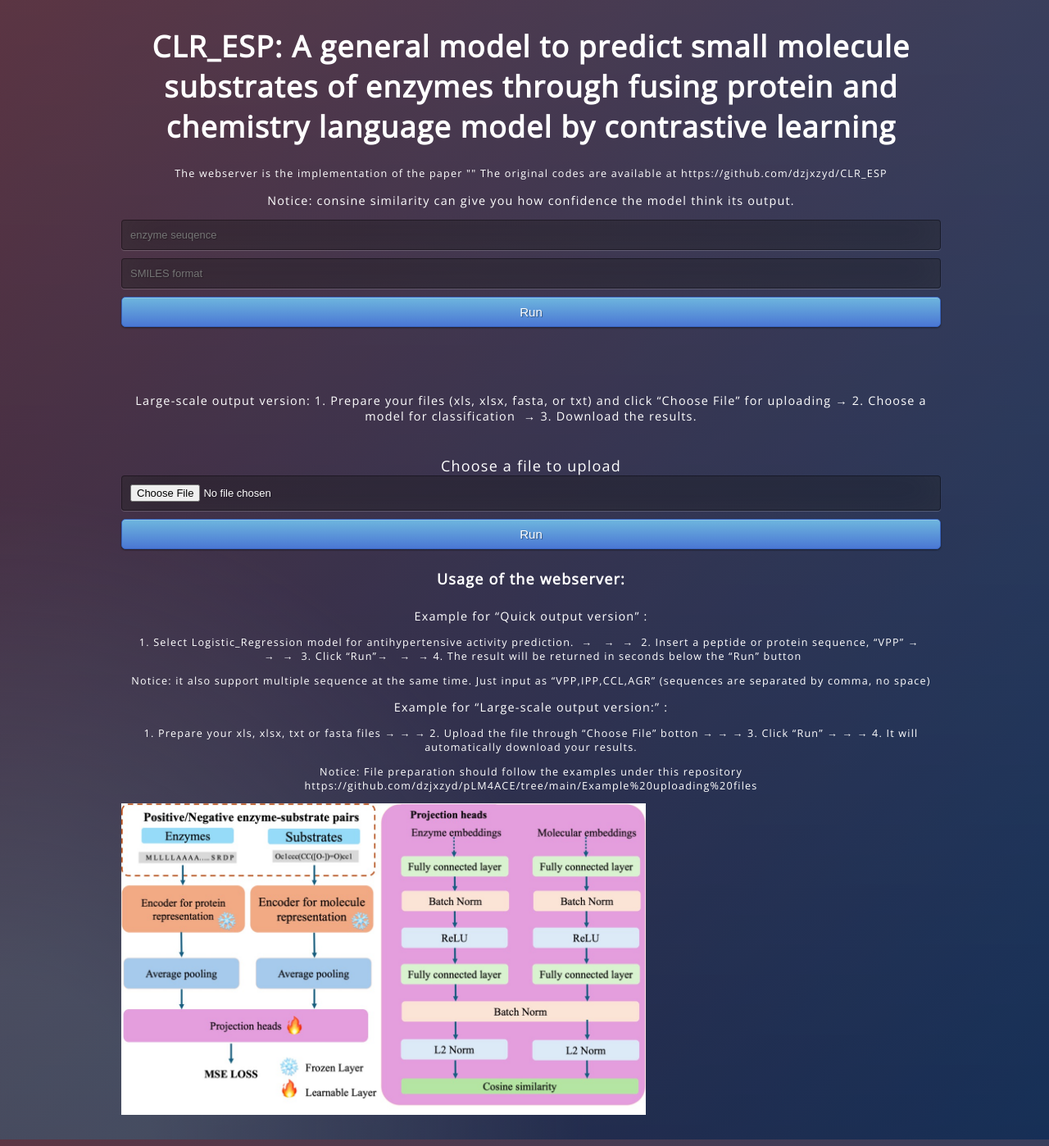
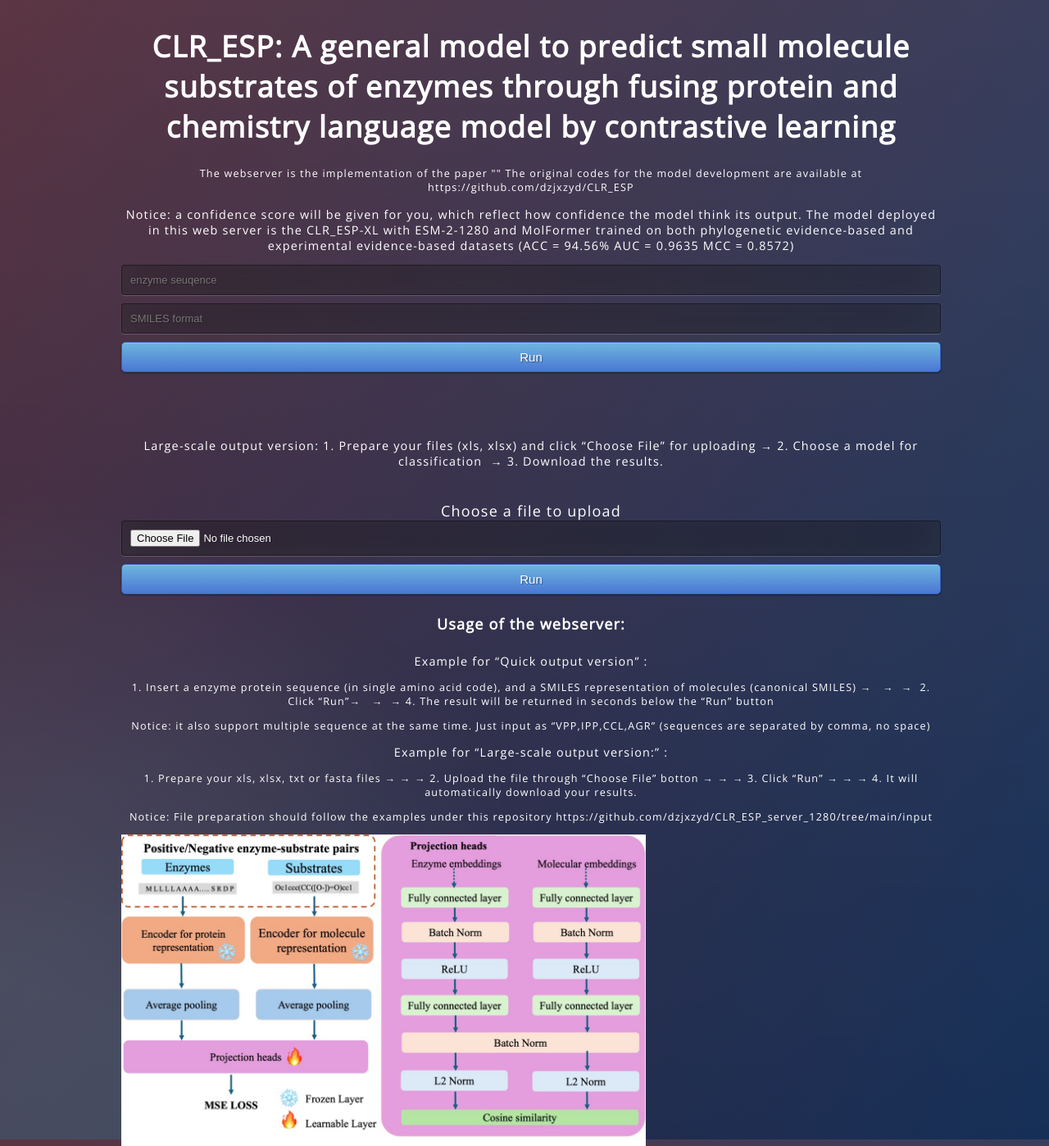
Before and after one commit to dzjxzyd/FusionESP_server_1280, a Flask app: page / in a window 1280 px wide. Shown: the whole page at 82% size. Run offline with Flask 3, Linux system fonts and the light colour scheme; parts of the project's set-up code (start-up, migrations or seed data) failed here and were passed over; some web fonts are replaced.

Commit message:
Update index.html

```diff
--- a/templates/index.html
+++ b/templates/index.html
@@ -22,8 +22,8 @@
 <body>
     <div class="content">
         <h1>CLR_ESP: A general model to predict small molecule substrates of enzymes through fusing protein and chemistry language model by contrastive learning </h1>
-        <p style="font-size:70%">The webserver is the implementation of the paper "" The original codes are available at https://github.com/dzjxzyd/CLR_ESP</p>
-	<p style="font-size:80%">Notice: consine similarity can give you how confidence the model think its output. </p>
+        <p style="font-size:70%">The webserver is the implementation of the paper "" The original codes for the model development are available at https://github.com/dzjxzyd/CLR_ESP</p>
+	<p style="font-size:80%">Notice: a confidence score will be given for you, which reflect how confidence the model think its output. The model deployed in this web server is the  CLR_ESP-XL with ESM-2-1280 and MolFormer trained on both phylogenetic evidence-based and experimental evidence-based datasets (ACC = 94.56%	AUC = 0.9635	MCC = 0.8572)</p>
         <form action="{{url_for('predict')}}" method="post">
             <input type="text" name="Enzyme_sequence" placeholder="enzyme seuqence" required="required" />
             <input type="text" name="molecule_SMILES" placeholder="SMILES format" required="required" />
@@ -33,7 +33,7 @@
 
         <br/>
         <br/>
-        <p style="font-size:80%">Large-scale output version: 1. Prepare your files (xls, xlsx, fasta, or txt) and click “Choose File” for uploading → 2. Choose a model for classification  → 3. Download the results. </p>
+        <p style="font-size:80%">Large-scale output version: 1. Prepare your files (xls, xlsx) and click “Choose File” for uploading → 2. Choose a model for classification  → 3. Download the results. </p>
         <form action="{{url_for('pred_with_file')}}" method="post" enctype = "multipart/form-data">
         <br>
             <label for="Peptide_sequences">Choose a file to upload</label>
@@ -42,11 +42,11 @@
         </form>
         <h4>Usage of the webserver:</h4>
         <p style="font-size:80%"> Example for “Quick output version” : </p>
-        <p style="font-size:70%">1. Select Logistic_Regression model for antihypertensive activity prediction.   →   →  →  2. Insert a peptide or protein sequence, “VPP” →   →  →  3. Click “Run”→   →  → 4. The result will be returned in seconds below the “Run” button</p>
+        <p style="font-size:70%">1. Insert a enzyme protein sequence (in single amino acid code), and a SMILES representation of molecules (canonical SMILES) →   →  →  2. Click “Run”→   →  → 4. The result will be returned in seconds below the “Run” button</p>
         <p style="font-size:70%">Notice: it also support multiple sequence at the same time. Just input as “VPP,IPP,CCL,AGR” (sequences are separated by comma, no space)</p>
         <p style="font-size:80%"> Example for “Large-scale output version:” : </p>
         <p style="font-size:70%">1. Prepare your xls, xlsx, txt or fasta files  →  →  → 2. Upload the file through “Choose File” botton  →   →  → 3. Click “Run” →   →  → 4. It will automatically download your results. </p>
-        <p style="font-size:70%">Notice: File preparation should follow the examples under this repository https://github.com/dzjxzyd/pLM4ACE/tree/main/Example%20uploading%20files </p>
+        <p style="font-size:70%">Notice: File preparation should follow the examples under this repository https://github.com/dzjxzyd/CLR_ESP_server_1280/tree/main/input </p>
 
         <img src="static/css/Whole architecture.jpg" alt="Whole architecture" width="640" height="380" style="float:left">
     </div>
```
